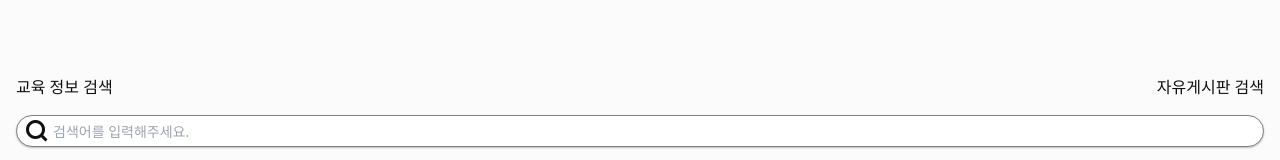
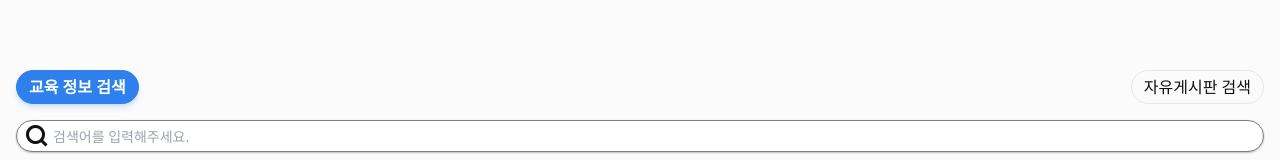
Before and after one commit to kimyoo04/seoul-competition, a Next.js app: page /search in a window 1280 px wide. Shown: the part 277-437 px from the top of the page. Built offline with nearby package versions, Linux system fonts and the light colour scheme; no server answers; a web font is replaced by a local one.

Commit message:
css: ChooseCategory 버튼 디자인 수정

```diff
--- a/src/scenes/Search/ChooseCategory/ChooseButton.tsx
+++ b/src/scenes/Search/ChooseCategory/ChooseButton.tsx
@@ -1,26 +1,29 @@
 import { searchActions } from "@features/search/searchSlice";
 import { useAppDispatch, useAppSelector } from "@toolkit/hook";
-import { TSearchCategory } from "@type/search";
+import { TSearchCategory, TSearchCategoryKor } from "@type/search";
 import classNames from "classnames";
 
 export default function ChooseButton({
   children,
+  categoryEng,
 }: {
-  children: TSearchCategory;
+  children: TSearchCategoryKor;
+  categoryEng: TSearchCategory;
 }) {
   const dispatch = useAppDispatch();
   const searchCategory = useAppSelector((state) => state.search.category);
 
   // 일치하는 카테고리 css 활성화
   const activeCategory = classNames({
-    "text-main_color": searchCategory === children,
+    "text-white font-bold bg-main_color border-main_color shadow-md shadow-main_color/20":
+      searchCategory === categoryEng,
   });
 
   return (
     <button
-      className={` ${activeCategory}`}
+      className={`rounded-full border px-3 py-1 transition-all  ${activeCategory}`}
       onClick={() =>
-        dispatch(searchActions.chooseCategory({ searchCategory: children }))
+        dispatch(searchActions.chooseCategory({ searchCategory: categoryEng }))
       }
     >
       {children}
```
